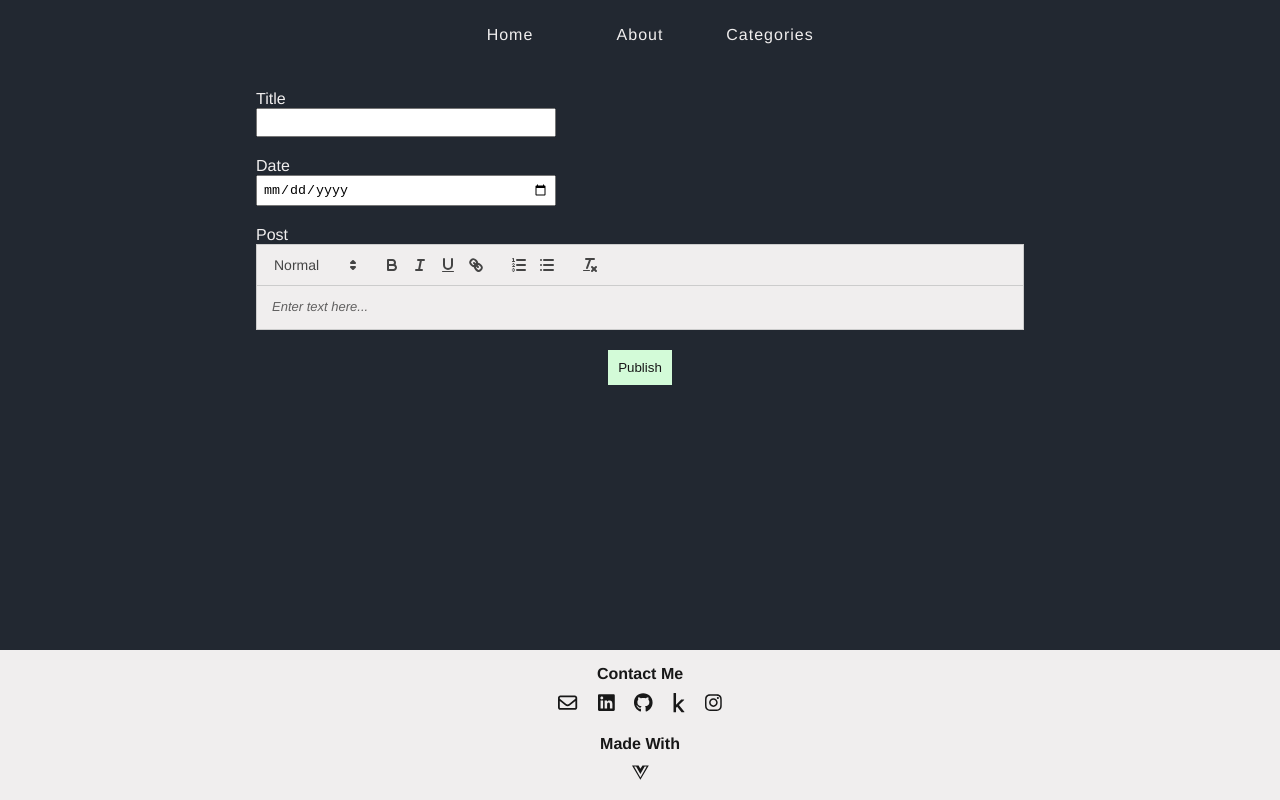
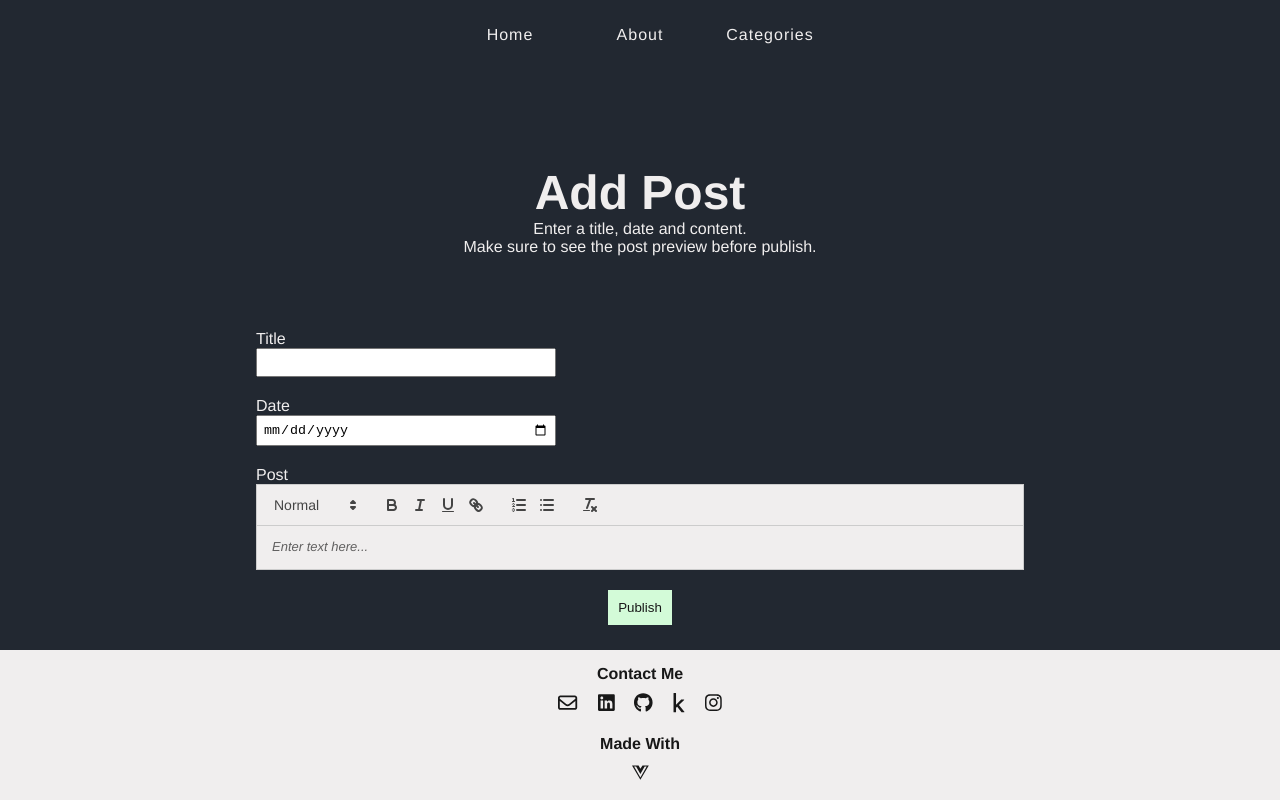
Before and after one commit to rakkaalhazimi/Vue-Blogspot, a Vue app: page /post/create in a window 1280 px wide. Built offline with nearby package versions, Linux system fonts and the light colour scheme.

Commit message:
add header blog editor

```diff
--- /dev/null
+++ b/src/components/HeaderBlogEditor.vue
@@ -0,0 +1,7 @@
+<template>
+  <header>
+    <h1>Add Post</h1>
+    <p>Enter a title, date and content.</p>
+    <p>Make sure to see the post preview before publish.</p>
+  </header>
+</template>
--- a/src/views/BlogEditorView.vue
+++ b/src/views/BlogEditorView.vue
@@ -1,9 +1,11 @@
 <template>
   <div id="add-blog" class="content-view">
+    <HeaderBlogEditor />
     <BlogEditor v-once />
   </div>
 </template>
 
 <script setup>
 import BlogEditor from '@/components/BlogEditor.vue';
+import HeaderBlogEditor from '@/components/HeaderBlogEditor.vue';
 </script>
```
